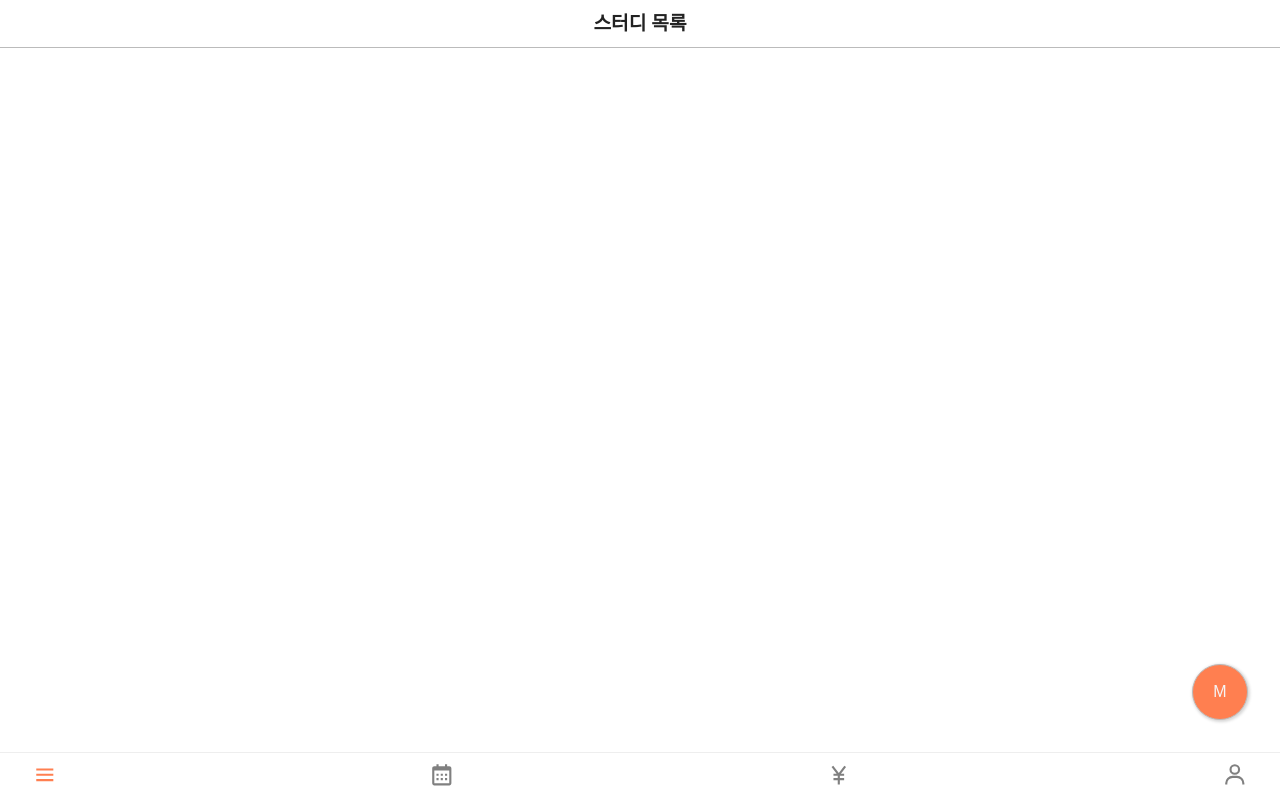
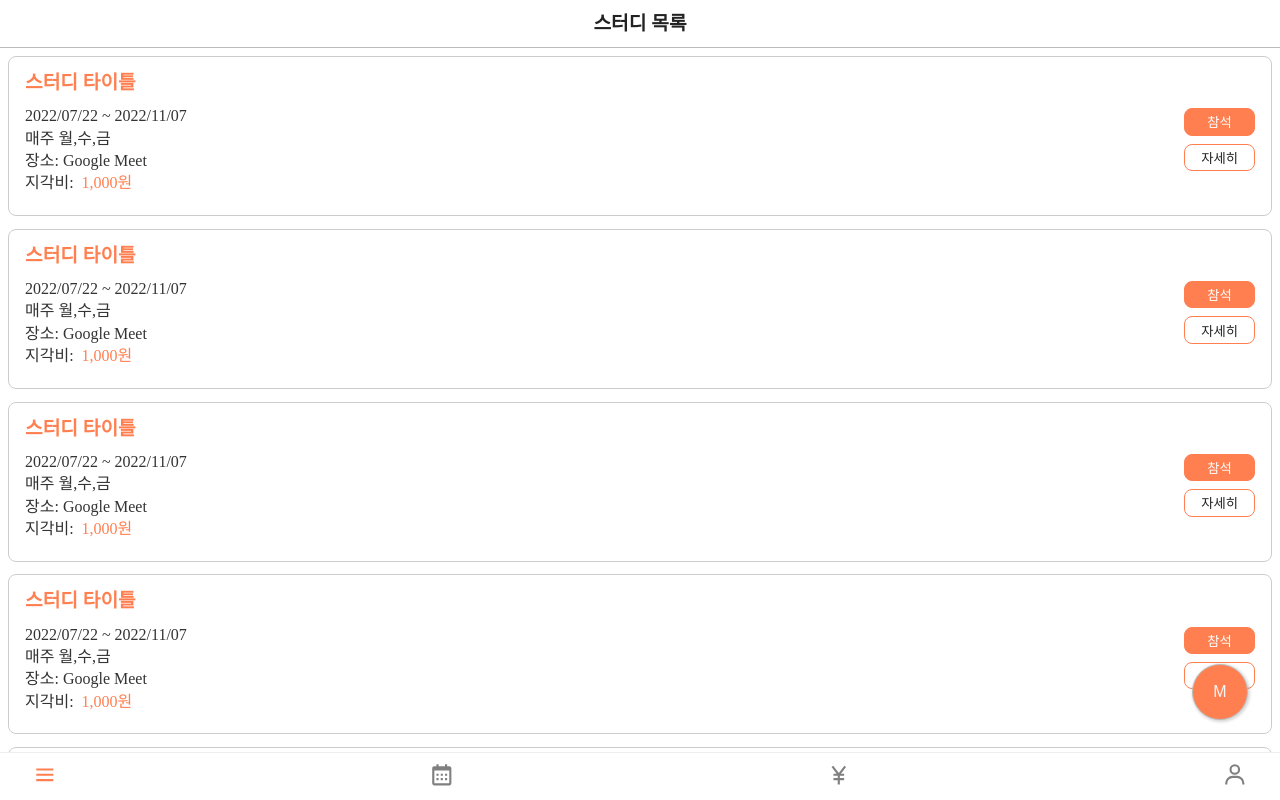
Before and after one commit to gimsamgyo/summer_study_planner, a React (Vite) app: page / in a window 1280 px wide. Built offline with nearby package versions, Linux system fonts and the light colour scheme.

Commit message:
feat: add item component for study list
스터디 리스트 아이템 컴포넌트 추가
  - UI 구성
  - 메인 페이지 더미 렌더링

```diff
--- /dev/null
+++ b/src/components/StudyListItem/index.tsx
@@ -0,0 +1,70 @@
+import styled from 'styled-components';
+
+import Button from '../Button';
+
+const Container = styled.div`
+  width: 100%;
+  height: 10rem;
+  border: 1px solid #ccc;
+  border-radius: 8px;
+  padding: 1rem;
+  margin-bottom: 0.8rem;
+`;
+const StudyTitleWrapper = styled.div`
+  margin-bottom: 0.5rem;
+`;
+const StudyTitle = styled.h3`
+  font-size: 1.2rem;
+  font-weight: 600;
+  color: coral;
+`;
+const StudyInformationWrapper = styled.div`
+  padding: 0.5rem 0;
+  display: flex;
+  width: 100%;
+`;
+const StudyDetailInfo = styled.div`
+  display: flex;
+  flex-direction: column;
+  gap: 0.4rem;
+  color: #333;
+  flex: 1;
+`;
+const StudyJoinWrapper = styled.div`
+  display: flex;
+  flex-direction: column;
+  gap: 0.5rem;
+`;
+
+const MoneyText = styled.span`
+  color: coral;
+  padding: 0 0.5rem;
+`;
+
+export default function StudyListItem() {
+  return (
+    <Container>
+      <StudyTitleWrapper>
+        <StudyTitle>스터디 타이틀</StudyTitle>
+      </StudyTitleWrapper>
+      <StudyInformationWrapper>
+        <StudyDetailInfo>
+          <p>2022/07/22 ~ 2022/11/07</p>
+          <p>매주 월,수,금</p>
+          <p>장소: Google Meet</p>
+          <p>
+            지각비:
+            <MoneyText>1,000원</MoneyText>
+          </p>
+        </StudyDetailInfo>
+        <StudyJoinWrapper>
+          <Button
+            content='참석'
+            primary
+          />
+          <Button content='자세히' />
+        </StudyJoinWrapper>
+      </StudyInformationWrapper>
+    </Container>
+  );
+}
--- a/src/pages/Main.tsx
+++ b/src/pages/Main.tsx
@@ -7,6 +7,7 @@ import { PageContainer } from '@/CommonStyles';
 import FloatingButton from '@/components/FloatingButton';
 import FloatingOpenMenuButton from '@/components/FloatingButton/FloatingOpenMenuButton';
 import Layout from '@/components/Layout';
+import StudyListItem from '@/components/StudyListItem';
 
 const Contents = styled.div`
   overflow: scroll;
@@ -42,7 +43,11 @@ const Main = () => {
   return (
     <Layout title='스터디 목록'>
       <PageContainer onClick={closeFloatingMenu}>
-        <Contents />
+        <Contents>
+          {[1, 2, 3, 4, 5, 6, 7, 8].map((studyItem) => (
+            <StudyListItem key={studyItem} />
+          ))}
+        </Contents>
         <FloatingOpenMenuButton
           content='M'
           primary
```
